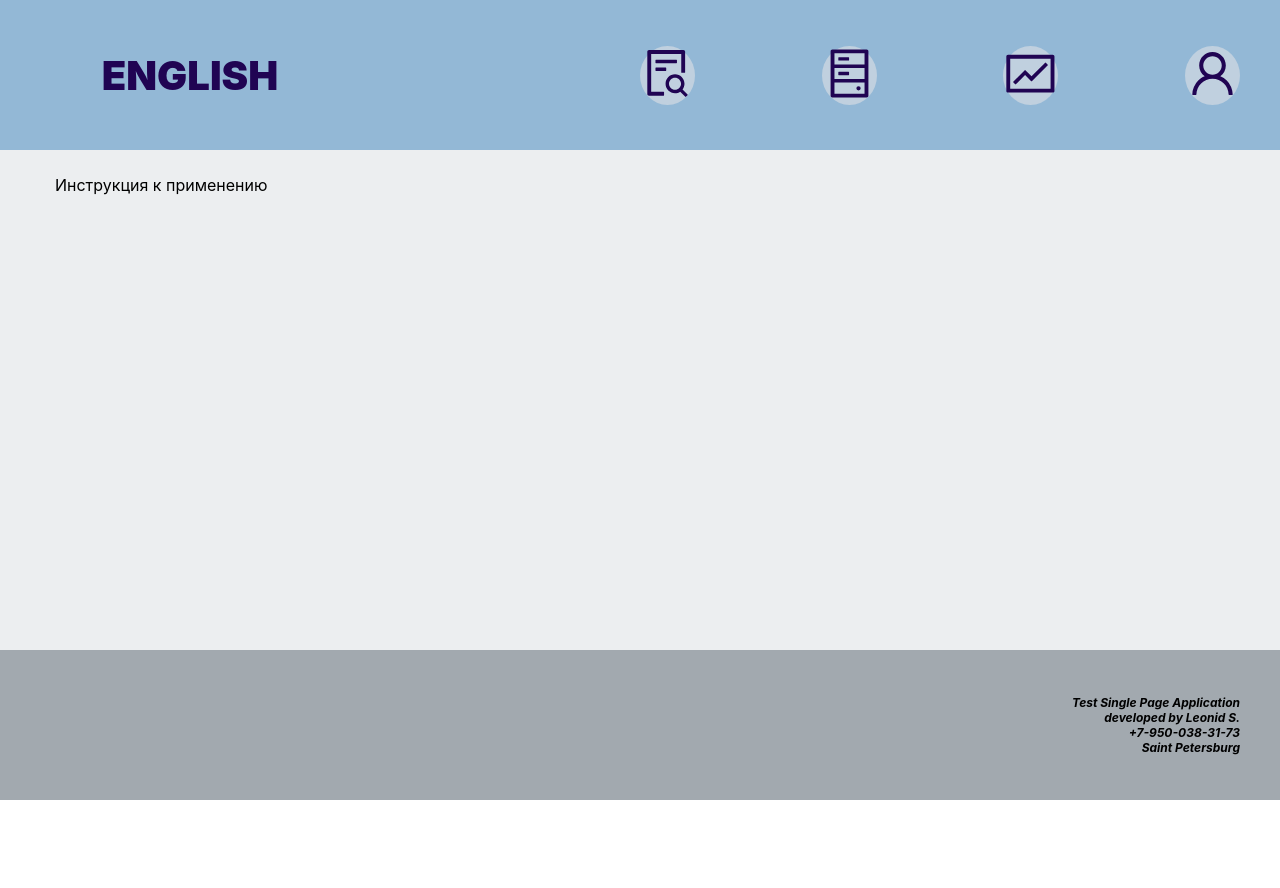
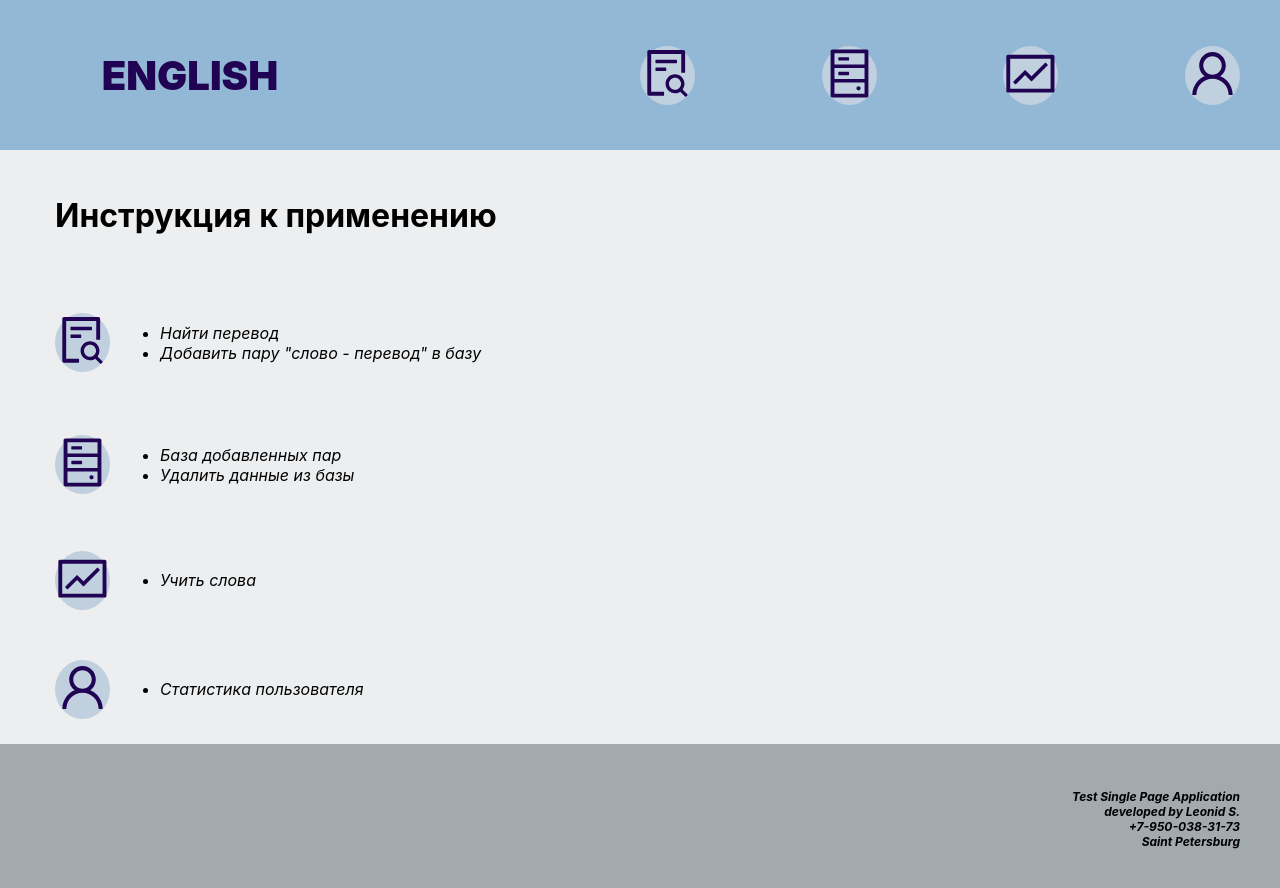
Before and after one commit to AlexCole999/first-project-eng, a React (Create React App) app: page / in a window 1280 px wide. Shown: the top 888 px of the page. Before the commit the page ends 800 px from the top, so only its background shows below. Built offline with nearby package versions, Linux system fonts and the light colour scheme.

Commit message:
created Instruction component

```diff
--- a/src/components/App/Dashboard/Dashboard.jsx
+++ b/src/components/App/Dashboard/Dashboard.jsx
@@ -5,6 +5,8 @@ import AddWord from './AddWord/AddWord';
 import MyWords from './MyWords/MyWords';
 import Profile from './Profile/Profile';
 import Progress from './Progress/Progress';
+import Instruction from './Instruction/Instruction';
+
 
 export default function Dashboard(props) {
   return (
@@ -12,7 +14,7 @@ export default function Dashboard(props) {
       <div className="Dashboard">
         <div className="Dashboard-content">
           <Routes>
-            <Route path='*' element={<div>Инструкция к применению</div>}>
+            <Route path='*' element={<Instruction firebase={props.firebase} />}>
             </Route>
             <Route exact path="/first-project-eng/addword" element={<AddWord firebase={props.firebase} />}>
             </Route>
--- /dev/null
+++ b/src/components/App/Dashboard/Instruction/Instruction.css
@@ -0,0 +1,20 @@
+
+
+.Instruction{
+  display: flex;
+  justify-content: flex-start;
+  align-items: flex-start;
+  gap:50px;
+  flex-direction: column;
+}
+
+.Instruction-elem{
+  display: flex;
+  justify-content: flex-start;
+  align-items: center;
+  gap:10px;
+}
+.Instruction-text{
+  font-size: 16px;
+  font-style: italic;
+}
--- /dev/null
+++ b/src/components/App/Dashboard/Instruction/Instruction.jsx
@@ -0,0 +1,57 @@
+import { AiOutlineFileSearch } from "react-icons/ai";
+import { AiOutlineHdd } from "react-icons/ai";
+import { AiOutlineFund } from "react-icons/ai";
+import { AiOutlineUser } from "react-icons/ai";
+import { NavLink } from "react-router-dom";
+import './Instruction.css';
+
+
+export default function Instruction(props) {
+  return (
+    <div className="Instruction">
+      <h1>Инструкция к применению</h1>
+      <div className="Instruction-elem">
+        <NavLink to={"/first-project-eng/addword"} className="Navbar-right-elem" title="Искать слова">
+          <AiOutlineFileSearch style={{ width: "55px", height: "55px" }} />
+        </NavLink>
+        <div className="Instruction-text">
+          <ul>
+            <li>Найти перевод</li>
+            <li>Добавить пару "слово - перевод" в базу</li>
+          </ul>
+        </div>
+      </div>
+      <div className="Instruction-elem">
+        <NavLink to={"/first-project-eng/mywords"} className="Navbar-right-elem" title="Добавленные слова">
+          <AiOutlineHdd style={{ width: "55px", height: "55px" }} />
+        </NavLink>
+        <div className="Instruction-text">
+          <ul>
+            <li>База добавленных пар</li>
+            <li>Удалить данные из базы</li>
+          </ul>
+        </div>
+      </div>
+      <div className="Instruction-elem">
+        <NavLink to={"/first-project-eng/progress"} className="Navbar-right-elem" title="Учить (Мой прогресс)">
+          <AiOutlineFund style={{ width: "55px", height: "55px" }} />
+        </NavLink>
+        <div className="Instruction-text">
+          <ul>
+            <li>Учить слова</li>
+          </ul>
+        </div>
+      </div>
+      <div className="Instruction-elem">
+        <NavLink to={"/first-project-eng/profile"} className="Navbar-right-elem" title="Настройки (Профиль)">
+          <AiOutlineUser style={{ width: "55px", height: "55px" }} />
+        </NavLink>
+        <div className="Instruction-text">
+          <ul>
+            <li>Статистика пользователя</li>
+          </ul>
+        </div>
+      </div>
+    </div>
+  );
+}
--- a/src/components/App/Navbar/Navbar.jsx
+++ b/src/components/App/Navbar/Navbar.jsx
@@ -1,9 +1,9 @@
 import React from 'react';
 import './Navbar.css';
 import { AiOutlineFileSearch } from "react-icons/ai";
-import { AiOutlineUser } from "react-icons/ai";
 import { AiOutlineHdd } from "react-icons/ai";
 import { AiOutlineFund } from "react-icons/ai";
+import { AiOutlineUser } from "react-icons/ai";
 import { NavLink, Routes, Route } from "react-router-dom";
 
 export default function Navbar() {
```
